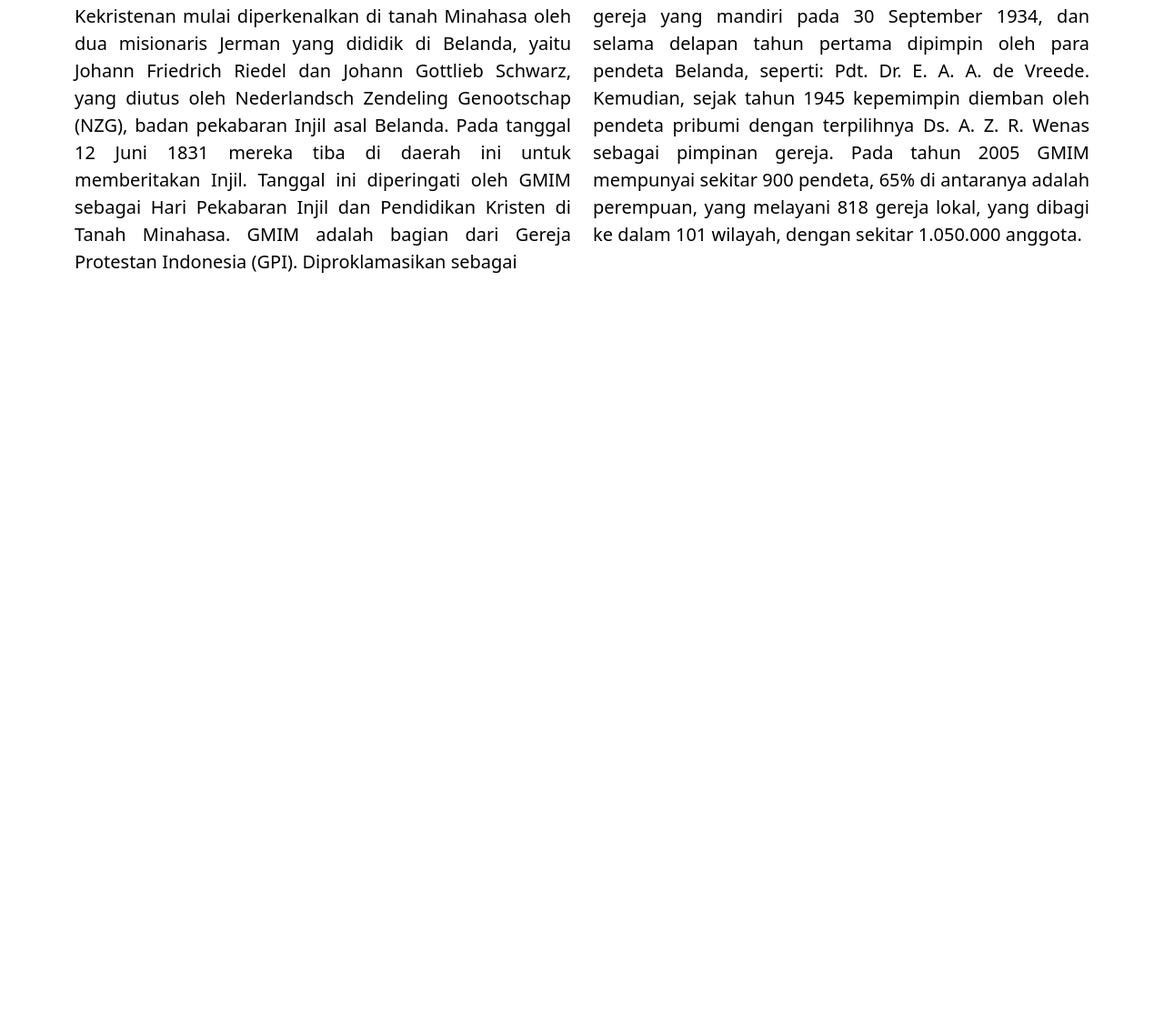
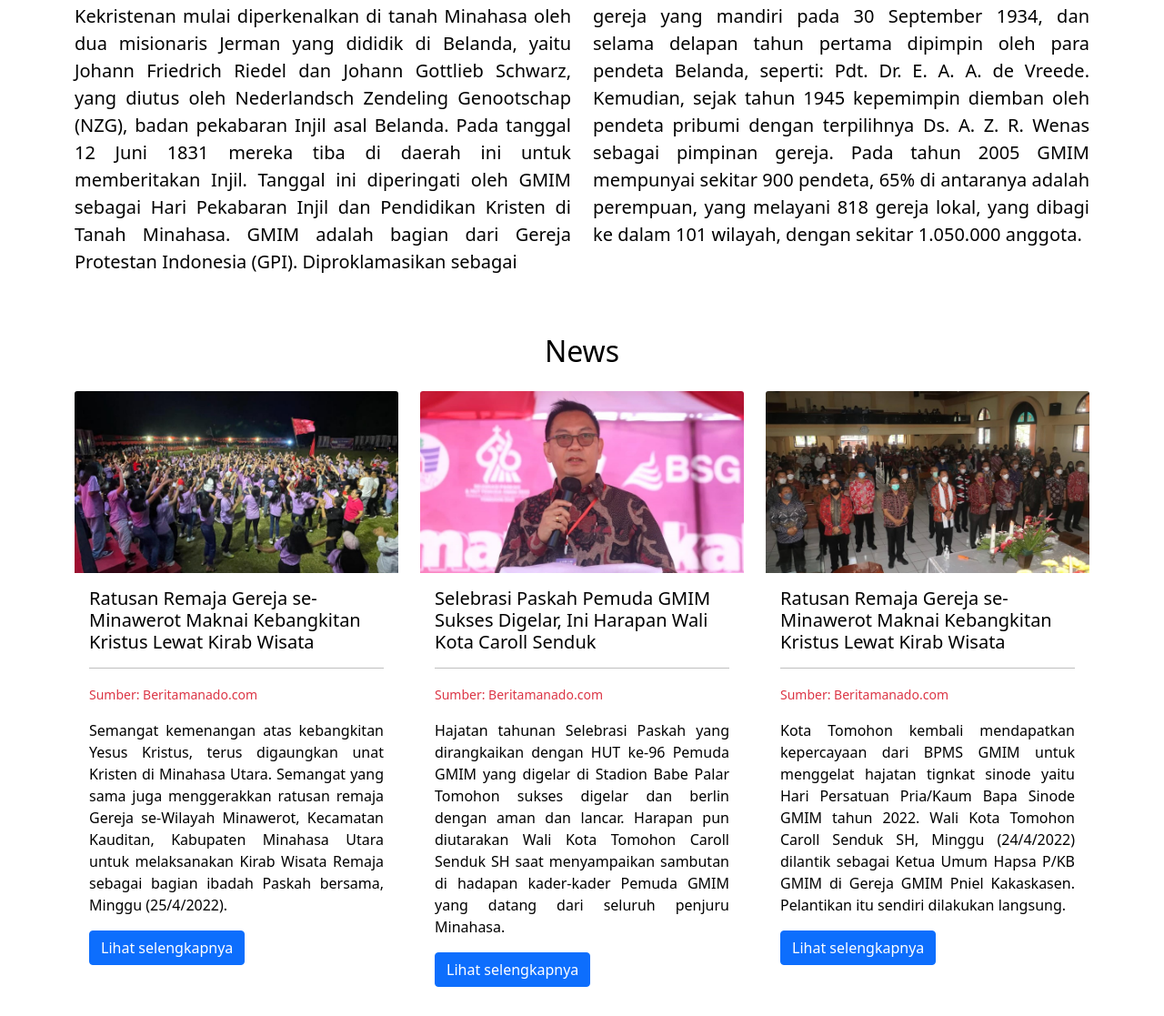
Before and after one commit to Yehezkiel-kolonio/company-profile.github.io, a plain HTML site: page index.html in a window 1280 px wide. Shown: the part 757-1874 px from the top of the page at 91% size. Before the commit the page ends 1076 px from the top, so only its background shows below. Drawn offline with nearby package versions, Linux system fonts and the light colour scheme.

Commit message:
Navbar - News

```diff
--- a/index.html
+++ b/index.html
@@ -18,7 +18,7 @@
 <body id="home">
 
     <!--Navbar-->
-    <nav class="navbar navbar-expand-lg navbar-dark bg-transparent fixed-top">
+    <nav class="navbar navbar-expand-lg navbar-dark fixed-top">
         <div class="container-fluid">
             <a class="navbar-brand fw-bold text-white ps-3 ms-2" href="#home"><i class="bi bi-instagram"
                     data-bs-toggle="tooltip" data-bs-placement="bottom" title="Instagram"></i></a>
@@ -42,7 +42,7 @@
                         <a class="nav-link active" aria-current="page" href="#about">Tentang Kami</a>
                     </li>
                     <li class="nav-item">
-                        <a class="nav-link active" aria-current="page" href="#">Berita</a>
+                        <a class="nav-link active" aria-current="page" href="#news">Berita</a>
                     </li>
                     <li class="nav-item">
                         <a class="nav-link active" aria-current="page" href="#">Galeri</a>
@@ -106,6 +106,70 @@
     </section>
     <!--End-->
 
+    <section id="news">
+        <div class="container">
+            <div class="row">
+                <div class="col-md text-center mt-5 mb-3">
+                    <h2>News</h2>
+                </div>
+            </div>
+            <div class="row justify-content-center">
+                <div class="col-xl-4 col-md-4 col-lg-4 mb-3">
+                    <img src="img/News/News 1.jpg" class="card-img-top" alt="...">
+                    <div class="card-body">
+                        <h5 class="card-title">Ratusan Remaja Gereja se-Minawerot Maknai Kebangkitan Kristus Lewat Kirab
+                            Wisata</h5>
+                        <hr>
+                        <p class="card-text text-danger"><small>Sumber: Beritamanado.com</small></p>
+                        <p class="card-text" style="text-align: justify;">Semangat kemenangan atas kebangkitan Yesus
+                            Kristus, terus digaungkan unat
+                            Kristen di Minahasa Utara.
+                            Semangat yang sama juga menggerakkan ratusan remaja Gereja se-Wilayah Minawerot, Kecamatan
+                            Kauditan, Kabupaten Minahasa Utara untuk melaksanakan Kirab Wisata Remaja sebagai bagian
+                            ibadah Paskah bersama, Minggu (25/4/2022).</p>
+                        <a href="https://beritamanado.com/ratusan-remaja-gereja-se-minawerot-maknai-kebangkitan-kristus-lewat-kirab-wisata/"
+                            class="btn btn-primary">Lihat selengkapnya</a>
+                    </div>
+                </div>
+                <div class="col-xl-4 col-md-4 col-lg-4 mb-3">
+                    <img src="img/News/news 2.jpg" class="card-img-top" alt="...">
+                    <div class="card-body">
+                        <h5 class="card-title">Selebrasi Paskah Pemuda GMIM Sukses Digelar, Ini Harapan Wali Kota Caroll
+                            Senduk </h5>
+                        <hr>
+                        <p class="card-text text-danger"><small>Sumber: Beritamanado.com</small></p>
+                        <p class="card-text" style="text-align: justify;"> Hajatan tahunan Selebrasi Paskah yang
+                            dirangkaikan dengan HUT ke-96 Pemuda GMIM yang digelar di Stadion Babe Palar Tomohon sukses
+                            digelar dan berlin dengan aman dan lancar.
+                            Harapan pun diutarakan Wali Kota Tomohon Caroll Senduk SH saat menyampaikan sambutan di
+                            hadapan kader-kader Pemuda GMIM yang datang dari seluruh penjuru Minahasa.</p>
+                        <a href="https://beritamanado.com/selebrasi-paskah-pemuda-gmim-sukses-digelar-ini-harapan-wali-kota-caroll-senduk/"
+                            class="btn btn-primary">Lihat selengkapnya</a>
+                    </div>
+                </div>
+                <div class="col-xl-4 col-md-4 col-lg-4 mb-3">
+                    <img src="img/News/News 4.jpg" class="card-img-top" alt="...">
+                    <div class="card-body">
+                        <h5 class="card-title">Ratusan Remaja Gereja se-Minawerot Maknai Kebangkitan Kristus Lewat Kirab
+                            Wisata</h5>
+                        <hr>
+                        <p class="card-text text-danger"><small>Sumber: Beritamanado.com</small></p>
+                        <p class="card-text" style="text-align: justify;">Kota Tomohon kembali mendapatkan kepercayaan
+                            dari BPMS GMIM untuk menggelat hajatan tignkat sinode yaitu Hari Persatuan Pria/Kaum Bapa
+                            Sinode GMIM tahun 2022.
+                            Wali Kota Tomohon Caroll Senduk SH, Minggu (24/4/2022) dilantik sebagai Ketua Umum Hapsa
+                            P/KB GMIM di Gereja GMIM Pniel Kakaskasen.
+                            Pelantikan itu sendiri dilakukan langsung.</p>
+                        <a href="https://beritamanado.com/tomohon-dapat-kepercayaan-gelar-hapsa-p-kb-gmim-2022/"
+                            class="btn btn-primary">Lihat selengkapnya</a>
+                    </div>
+                </div>
+            </div>
+        </div>
+        </div>
+    </section>
+
+
 
 
     <!-- Option 1: Bootstrap Bundle with Popper -->
--- a/style.css
+++ b/style.css
@@ -1,6 +1,9 @@
+.navbar {
+    background-color: black;
+}
+
 .navbar a {
     font-size: 15px;
-    color: wh;
 }
 
 .nav-link:hover {
@@ -20,7 +23,8 @@
     margin-top: -535px;
 }
 
-#about {
+#about,
+#news {
     color: black;
 }
 
```
Also changed, not shown: img/News/News 1.jpg (added), img/News/News 3.jpg (added), img/News/News 4.jpg (added), img/News/news 2.jpg (added), img/joshua-eckstein-nkUioaswtvM-unsplash.jpg (added).
